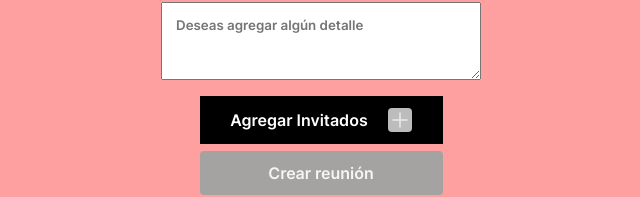
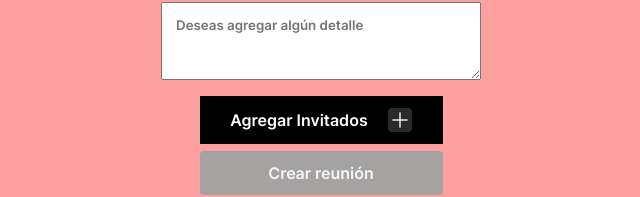
Before and after one commit to No-Country/Reunion-Facil-c16-05-m-node-react, a React (Vite) app in the folder app/: page /crear-reunion in a window 1280 px wide. Shown: the part 439-636 px from the top of the page, without its empty margins (319-959 px from the left). Built offline with nearby package versions, Linux system fonts and the light colour scheme.

Commit message:
Add Link

```diff
--- a/app/src/pages/EventCreationForm/EventCreationForm.jsx
+++ b/app/src/pages/EventCreationForm/EventCreationForm.jsx
@@ -14,6 +14,7 @@ import { zodResolver } from '@hookform/resolvers/zod'
 import { EventSchema } from '../../validators/EventSchema'
 import { ProposalSchema } from '../../validators/ProposalSchema'
 import { Plus } from '../../icons'
+import { Link } from 'react-router-dom'
 
 const schema = EventSchema.merge(ProposalSchema)
 
@@ -115,7 +116,7 @@ export function EventCreationForm () {
           error={errors?.describePlace}
         />
         <div className={style.interaction}>
-          <button disabled type='button' className={style.addGuest}>Agregar Invitados <Plus /></button>
+          <Link to='invitado' type='button' className={style.addGuest}>Agregar Invitados <Plus /></Link>
           <button className={style.createEvent} type='submit'> Crear reunión </button>
         </div>
       </form>
--- a/app/src/pages/HomeEvent/HomeEvent.jsx
+++ b/app/src/pages/HomeEvent/HomeEvent.jsx
@@ -1,6 +1,7 @@
 import { useEffect, useState } from 'react'
 import { Plus } from '../../icons'
 import style from './HomeEvent.module.css'
+import { Link } from 'react-router-dom'
 
 export function HomeEvent () {
   const [events, setEvents] = useState([])
@@ -54,7 +55,7 @@ export function HomeEvent () {
                     </article>
                   )
                 })
-                : <div className={style.plus}> <Plus /> </div>
+                : <div> <Link className={style.plus} to='crear-reunion' > <Plus /> </Link> </div>
           }
     </div>
   )
--- a/app/src/pages/HomeEvent/HomeEvent.module.css
+++ b/app/src/pages/HomeEvent/HomeEvent.module.css
@@ -29,6 +29,7 @@
 }
 
 .plus {
+    display: flex;
     background: red;
     padding: 15px;
     border-radius: var(--rounded);
```
